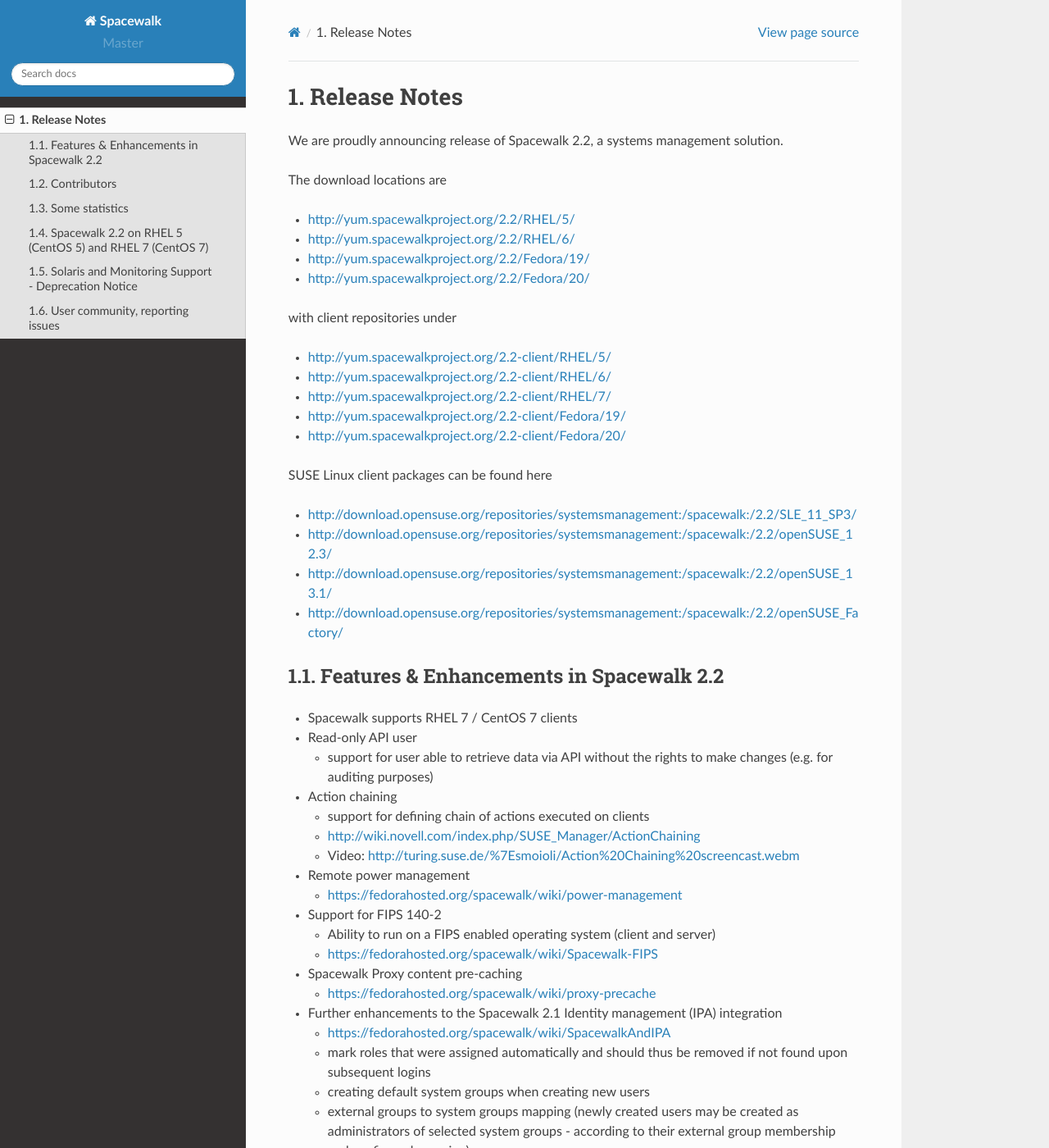
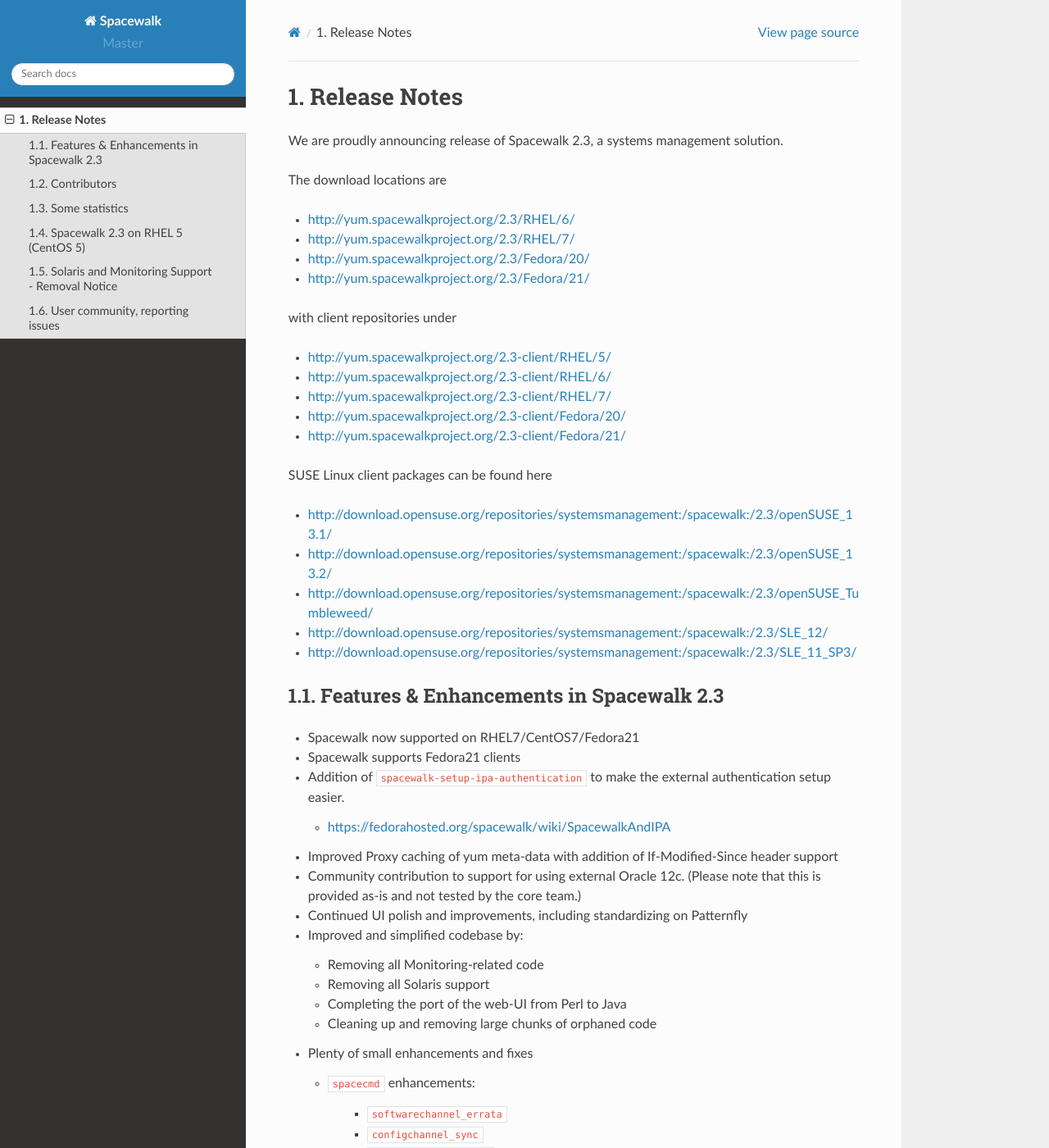
Before and after one commit to spacewalkproject/spacewalk-docs, a Sphinx documentation site: the page built from docs/source/release_notes/index.rst, in a window 1280 px wide and 1400 px high. Shown: the whole window at 82% size. Built offline with Sphinx 7.4.7 and the Read the Docs theme 2.0.0, drawn with Linux system fonts in a browser that asks for light colours; some of the changed text lies outside the part shown.

Commit message:
Updating to 2.3
Signed-off-by: Avi Miller <avi.miller@oracle.com>

```diff
--- a/docs/source/release_notes/index.rst
+++ b/docs/source/release_notes/index.rst
@@ -1,109 +1,93 @@
 Release Notes
 =============
 
-We are proudly announcing release of Spacewalk 2.2, a systems management solution.
+We are proudly announcing release of Spacewalk 2.3, a systems management solution.
 
 The download locations are
 
-* http://yum.spacewalkproject.org/2.2/RHEL/5/
-* http://yum.spacewalkproject.org/2.2/RHEL/6/
-* http://yum.spacewalkproject.org/2.2/Fedora/19/
-* http://yum.spacewalkproject.org/2.2/Fedora/20/
+* http://yum.spacewalkproject.org/2.3/RHEL/6/
+* http://yum.spacewalkproject.org/2.3/RHEL/7/
+* http://yum.spacewalkproject.org/2.3/Fedora/20/
+* http://yum.spacewalkproject.org/2.3/Fedora/21/
 
 with client repositories under
 
-* http://yum.spacewalkproject.org/2.2-client/RHEL/5/
-* http://yum.spacewalkproject.org/2.2-client/RHEL/6/
-* http://yum.spacewalkproject.org/2.2-client/RHEL/7/
-* http://yum.spacewalkproject.org/2.2-client/Fedora/19/
-* http://yum.spacewalkproject.org/2.2-client/Fedora/20/
+* http://yum.spacewalkproject.org/2.3-client/RHEL/5/
+* http://yum.spacewalkproject.org/2.3-client/RHEL/6/
+* http://yum.spacewalkproject.org/2.3-client/RHEL/7/
+* http://yum.spacewalkproject.org/2.3-client/Fedora/20/
+* http://yum.spacewalkproject.org/2.3-client/Fedora/21/
 
 SUSE Linux client packages can be found here
 
-* http://download.opensuse.org/repositories/systemsmanagement:/spacewalk:/2.2/SLE_11_SP3/
-* http://download.opensuse.org/repositories/systemsmanagement:/spacewalk:/2.2/openSUSE_12.3/
-* http://download.opensuse.org/repositories/systemsmanagement:/spacewalk:/2.2/openSUSE_13.1/
-* http://download.opensuse.org/repositories/systemsmanagement:/spacewalk:/2.2/openSUSE_Factory/
+* http://download.opensuse.org/repositories/systemsmanagement:/spacewalk:/2.3/openSUSE_13.1/
+* http://download.opensuse.org/repositories/systemsmanagement:/spacewalk:/2.3/openSUSE_13.2/
+* http://download.opensuse.org/repositories/systemsmanagement:/spacewalk:/2.3/openSUSE_Tumbleweed/
+* http://download.opensuse.org/repositories/systemsmanagement:/spacewalk:/2.3/SLE_12/
+* http://download.opensuse.org/repositories/systemsmanagement:/spacewalk:/2.3/SLE_11_SP3/
 
-Features & Enhancements in Spacewalk 2.2
+Features & Enhancements in Spacewalk 2.3
 ----------------------------------------
 
-* Spacewalk supports RHEL 7 / CentOS 7 clients
-* Read-only API user
-
-  * support for user able to retrieve data via API without the rights to make changes (e.g. for auditing purposes)
-
-* Action chaining
-
-  * support for defining chain of actions executed on clients
-  * http://wiki.novell.com/index.php/SUSE_Manager/ActionChaining
-  * Video: http://turing.suse.de/%7Esmoioli/Action%20Chaining%20screencast.webm
-
-* Remote power management
-
-  * https://fedorahosted.org/spacewalk/wiki/power-management
-
-* Support for FIPS 140-2
-
-  * Ability to run on a FIPS enabled operating system (client and server)
-  * https://fedorahosted.org/spacewalk/wiki/Spacewalk-FIPS
-
-* Spacewalk Proxy content pre-caching
-
-  * https://fedorahosted.org/spacewalk/wiki/proxy-precache
-
-* Further enhancements to the Spacewalk 2.1 Identity management (IPA) integration
+* Spacewalk now supported on RHEL7/CentOS7/Fedora21
+* Spacewalk supports Fedora21 clients
+* Addition of ``spacewalk-setup-ipa-authentication`` to make the external authentication setup easier.
 
   * https://fedorahosted.org/spacewalk/wiki/SpacewalkAndIPA
-  * mark roles that were assigned automatically and should thus be removed if not found upon subsequent logins
-  * creating default system groups when creating new users
-  * external groups to system groups mapping (newly created users may be created as administrators of selected system groups - according to their external group membership and configured mapping)
+
+* Improved Proxy caching of yum meta-data with addition of If-Modified-Since header support
+* Community contribution to support for using external Oracle 12c. (Please note that this is provided as-is and not tested by the core team.)
+* Continued UI polish and improvements, including standardizing on Patternfly
+* Improved and simplified codebase by:
+
+  * Removing all Monitoring-related code
+  * Removing all Solaris support
+  * Completing the port of the web-UI from Perl to Java
+  * Cleaning up and removing large chunks of orphaned code
 
 * Plenty of small enhancements and fixes
+
+  * ``spacecmd`` enhancements:
+
+     * ``softwarechannel_errata``
+     * ``configchannel_sync``
+     * ``softwarechannel_sync``
+     * ``softwarechannel_removesyncschedule``
+
+  * spacewalk-clone-by-date enhancements:
+
+    * added a ``--dry-run`` option
+    * improved dependency resolution (see 1123468)
+    * removed asynchronous background cloning - it conflicts (badly) with dependency resolution, see 1207846
+
+  * ``spacewalk-reports`` additions:
+
+    * ``config-files``
+    * ``config-files-latest``
+    * additional data to ``scap-scan`` report
+
+  * Added support for xz-compressed repositories
+  * Added Korea to list of timezones
+  * aarch64 support
+
 * New API calls:
 
-  * ``actionchain.addConfigurationDeployment``
-  * ``actionchain.addPackageInstall``
-  * ``actionchain.addPackageRemoval``
-  * ``actionchain.addPackageUpgrade``
-  * ``actionchain.addPackageVerify``
-  * ``actionchain.addScriptRun``
-  * ``actionchain.addSystemReboot``
-  * ``actionchain.createChain``
-  * ``actionchain.deleteChain``
-  * ``actionchain.listChainActions``
-  * ``actionchain.listChains``
-  * ``actionchain.removeAction``
-  * ``actionchain.renameChain``
-  * ``actionchain.scheduleChain``
-  * ``channel.software.syncRepo``
-  * ``kickstart.profile.software.getSoftwareDetails``
-  * ``kickstart.profile.software.setSoftwareDetails``
-  * ``systemgroup.listSystemsMinimal``
-  * ``system.listSystemEvents``
-  * ``system.provisioning.snapshot.rollbackToSnapshot``
-  * ``system.provisioning.snapshot.rollbackToTag``
-  * ``system.scheduleCertificateUpdate``
-  * ``system.schedulePackageInstall``
-  * ``user.external.createExternalGroupToRoleMap``
-  * ``user.external.createExternalGroupToSystemGroupMap``
-  * ``user.external.deleteExternalGroupToRoleMap``
-  * ``user.external.deleteExternalGroupToSystemGroupMap``
-  * ``user.external.getDefaultOrg``
-  * ``user.external.getExternalGroupToRoleMap``
-  * ``user.external.getExternalGroupToSystemGroupMap``
-  * ``user.external.getKeepTemporaryRoles``
-  * ``user.external.getUseOrgUnit``
-  * ``user.external.listExternalGroupToRoleMaps``
-  * ``user.external.listExternalGroupToSystemGroupMaps``
-  * ``user.external.setDefaultOrg``
-  * ``user.external.setExternalGroupRoles``
-  * ``user.external.setExternalGroupSystemGroups``
-  * ``user.external.setKeepTemporaryRoles``
-  * ``user.external.setUseOrgUnit``
-  * ``user.getCreateDefaultSystemGroup``
-  * ``user.setCreateDefaultSystemGroup``
-  * ``user.setReadOnly``
+  * ``activationkey.clone``
+  * ``configchannel.deployAllSystems``
+  * ``kickstart.listKickstartableTreeChannels``
+  * ``kickstart.profile.getAvailableRepositories``
+  * ``kickstart.profile.getRepositories``
+  * ``kickstart.profile.getVirtualizationType``
+  * ``kickstart.profile.setRepositories``
+  * ``kickstart.profile.setVirtualizationType``
+  * ``system.unentitle``
+  * ``user.setErrataNotifications``
+
+* Removed API calls:
+
+  * ``proxy.createMonitoringScout``
+  * ``satellite.isMonitoringEnabled``
+  * ``satellite.isMonitoringEnabledBySystemId``
 
 The up-to-date API documentation can be found at http://www.spacewalkproject.org/documentation/api/
 
@@ -146,25 +144,25 @@ https://fedorahosted.org/spacewalk/wiki/ContributorList
 Some statistics
 ---------------
 
-In Spacewalk 2.2, we've seen
+In Spacewalk 2.3, we've seen
 
-* 99 bugs fixed
-* 1308 changesets committed
-* 1760 commits done
+* 220 bugs fixed
+* 1247 changesets committed
+* 1878 commits done
 
-Github repo for commits since Spacewalk 2.1
+Github repo for commits since Spacewalk 2.2
 
-* `Spacewalk 2.1 to 2.2 <https://github.com/spacewalkproject/spacewalk/graphs/contributors?from=2014-03-04&to=2014-07-16&type=c>`_
+* `Spacewalk 2.2 to 2.3 <https://github.com/spacewalkproject/spacewalk/graphs/contributors?from=2014-07-17&to=2015-03-27&type=c>`_
 
-Spacewalk 2.2 on RHEL 5 (CentOS 5) and RHEL 7 (CentOS 7)
---------------------------------------------------------
+Spacewalk 2.3 on RHEL 5 (CentOS 5)
+----------------------------------
 
-Due to missing package dependencies in EPEL 7 beta, we were not able to deliver Spacewalk 2.2 on RHEL 7 (CentOS 7). Spacewalk 2.2 therefore still supports running on RHEL 5 and CentOS 5 as a base operating system. Support for RHEL 7 and CentOS 7 should be available in next Spacewalk release, at which point support for RHEL 5 and CentOS 5 will be dropped. Note that RHEL 7 / CentOS 7 clients are supported with Spacewalk 2.2, just not running Spacewalk itself on those operating systems.
+With the addition of installation-support on RHEL7/CentOS7, Spacewalk is now no longer supported running on RHEL5/CentOS5
 
-Solaris and Monitoring Support - Deprecation Notice
----------------------------------------------------
+Solaris and Monitoring Support - Removal Notice
+-----------------------------------------------
 
-The Spacewalk team is looking in future releases to drop support for Solaris clients and the Monitoring component of Spacewalk. They continue to be supported in their current state for the Spacewalk 2.2 release. Anyone currently using either of the capabilities may wish to consider alternatives for their needs.
+The Spacewalk team has dropped code for Solaris clients and the Monitoring component of Spacewalk. Anyone currently using either of the capabilities will need to consider alternatives for their needs prior to upgrading to 2.3.
 
 User community, reporting issues
 --------------------------------
```
Also changed, not shown: other parts of docs/source/release_notes/index.rst (+24 -10 lines).
